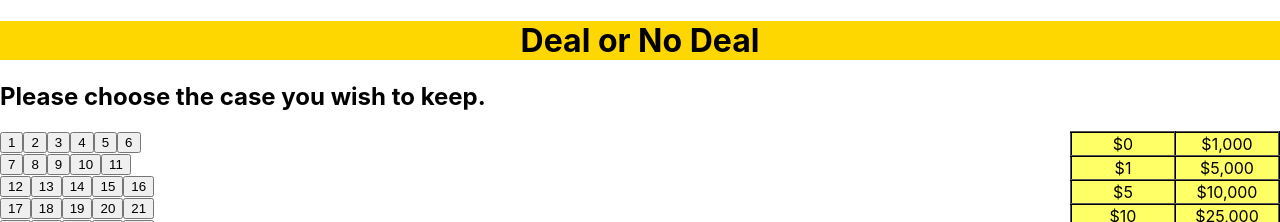
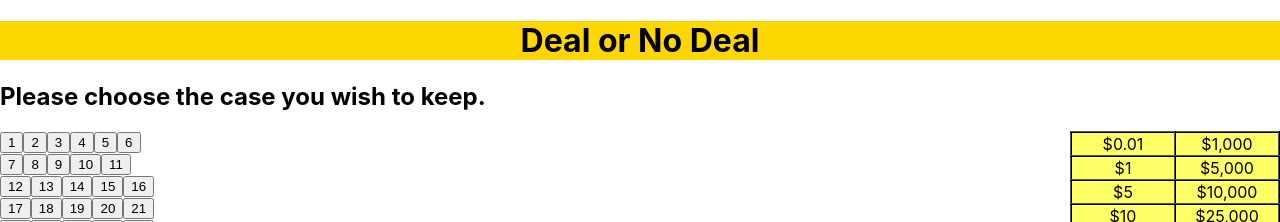
Before and after one commit to SirIsaacNeutron/deal-or-no-deal, a React (Create React App) app: page / in a window 1280 px wide. Shown: the top 222 px of the page. Built offline with nearby package versions, Linux system fonts and the light colour scheme.

Commit message:
Fixed money formatting
Apologies for the ugly git history. I'm still not the best at git.

```diff
--- a/src/components/ValuesTableCell.js
+++ b/src/components/ValuesTableCell.js
@@ -4,12 +4,15 @@ import PropTypes from 'prop-types';
 class ValuesTableCell extends Component {
   render() {
     const caseValue = this.props.case.value;
+    let caseValueString = caseValue === 0.01 ?
+      "$0.01" : this.props.formatMoney(caseValue, 0);
+
     return this.props.case.opened ?
       <td class="ValuesTableCell" style={{backgroundColor: "#888"}}>
-        {this.props.formatMoney(caseValue, 0)}
+        {caseValueString}
       </td> :
       <td class="ValuesTableCell" style={{backgroundColor: "#ff6"}}>
-        {this.props.formatMoney(caseValue, 0)}
+        {caseValueString}
       </td>
   }
 }
```
